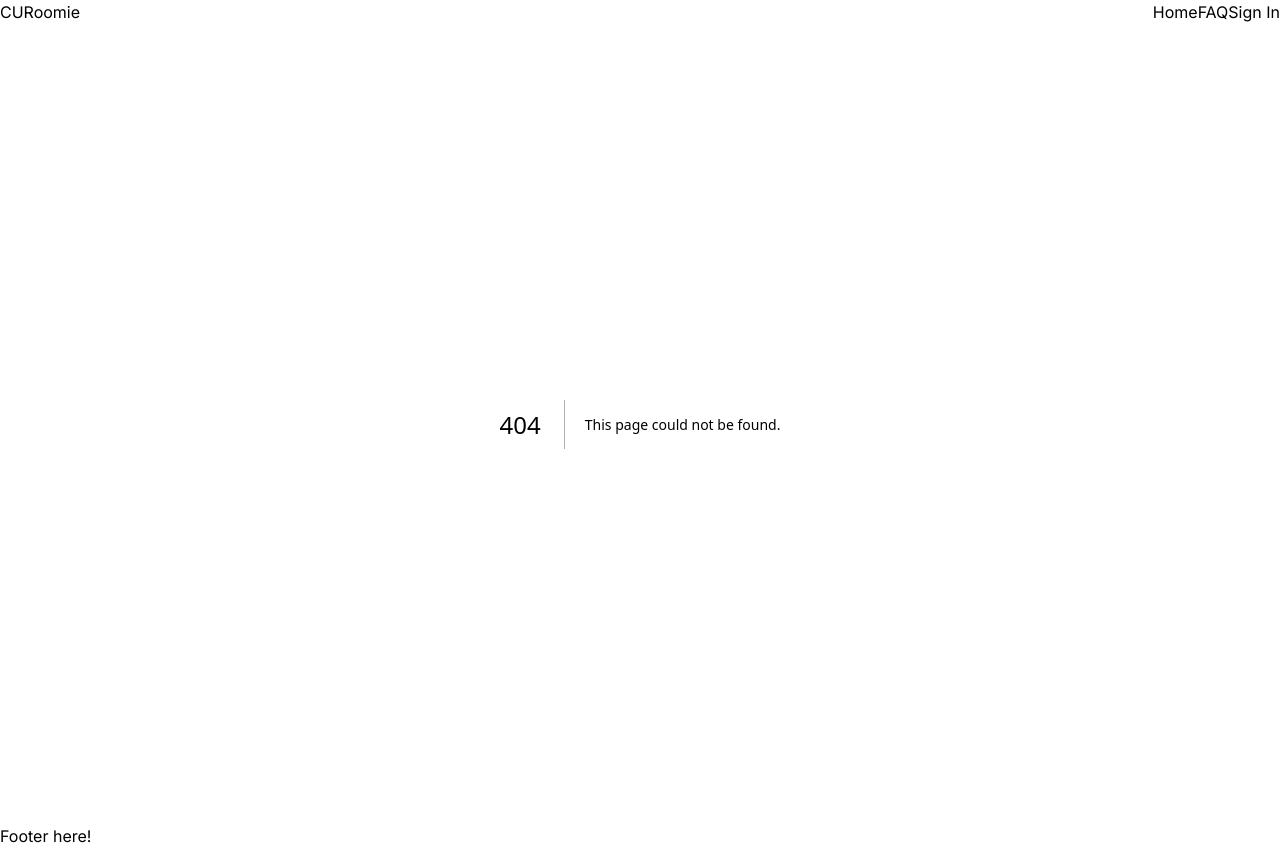
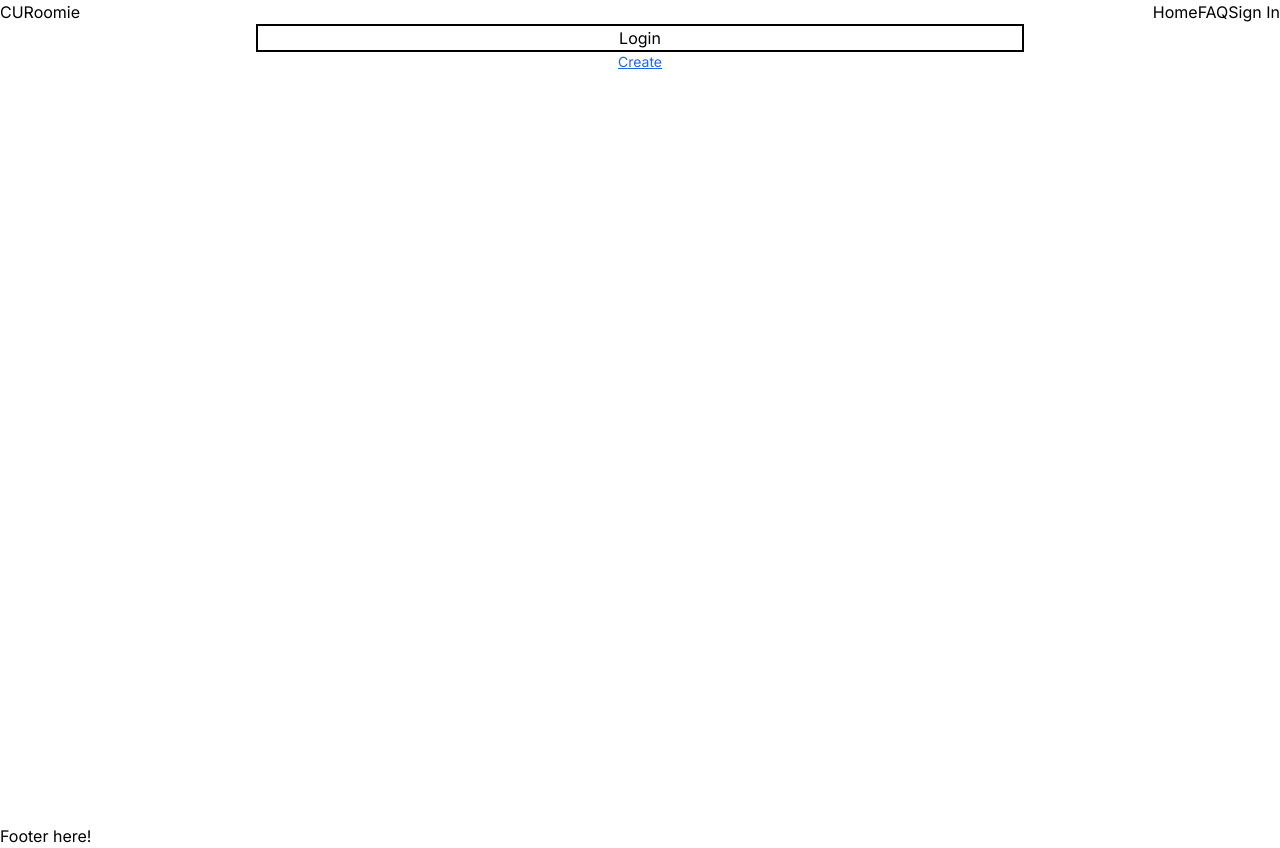
Before and after one commit to vinnyh125/CURoomie, a Next.js app: page /pages/login in a window 1280 px wide. Before the commit this address had no page. Built offline with nearby package versions, Linux system fonts and the light colour scheme.

Commit message:
File structure re-org + express
+ npm install expressjs
+ created folder for all the different pages so I don't lose my mind trying to find different routes

```diff
--- a/app/components/nav.jsx
+++ b/app/components/nav.jsx
@@ -16,12 +16,12 @@ export default function Nav() {
             Home
           </Link>
           <Link
-            href="/faq"
+            href="/pages/faq"
           >
             FAQ
           </Link>
           <Link
-            href="/login"
+            href="/pages/login"
           >
             Sign In
           </Link>
--- a/app/login/page.jsx
+++ b/app/pages/login/page.jsx
@@ -9,7 +9,7 @@ export default function Login() {
             Login
           </div>
           <Link
-            href="/create"
+            href="/pages/create"
             className="underline text-blue-600 text-sm"
           >
             Create
```
Also changed, not shown: package.json (+7 -5 lines), app/pages/create/page.jsx (renamed from app/create/page.jsx), app/pages/faq/page.jsx (renamed from app/faq/page.jsx), 1 other file (tests, documents, lock files or other folders).
